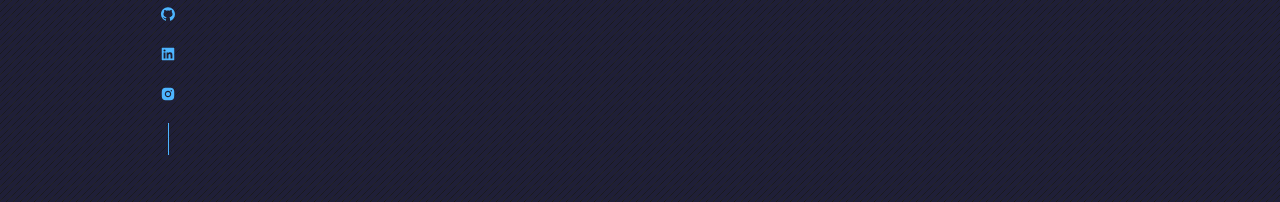
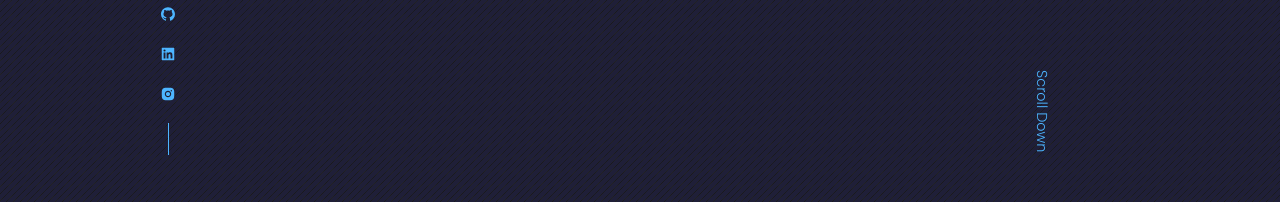
Before and after one commit to Ujjwalsharma7/Portfolio, a React (Create React App) app: page / in a window 1280 px wide. Shown: the part 597-799 px from the top of the page. Built offline with nearby package versions, Linux system fonts and the light colour scheme.

Commit message:
added css to scroll down

```diff
--- a/src/components/header/Header.jsx
+++ b/src/components/header/Header.jsx
@@ -15,7 +15,7 @@ function Header() {
       <div className='me'>
         <img src={me2} alt="me" />
       </div>
-       {/* <a href="#contact" className='scroll__down'>Scroll Down</a> */}
+       <a href="#contact" className='scroll__down'>Scroll Down</a>
     </div>
    </header>
   )
--- a/src/components/header/header.css
+++ b/src/components/header/header.css
@@ -38,15 +38,21 @@ header{
 
  /* =========== Me ========== */
  .me{
-
+    /* background: linear-gradient(var(--color-primary), transparent) ; */
     width: 22rem;
-    height: 50rem;
+    height: 30rem;
     position: absolute;
     left: calc(50% - 11rem);
-    /* margin-top: 4rem;
-    */
     overflow: hidden;
     padding: 1.5rem 1.5rem 1.5rem 1.5rem ;
 
+ }
 
+ .scroll__down{
+   position: absolute;
+   right: 2.3rem;
+   bottom: 5rem;
+   transform: rotate(90deg);
+   font-weight: 300;
+   font-size: 0.9rem;
  }
```
